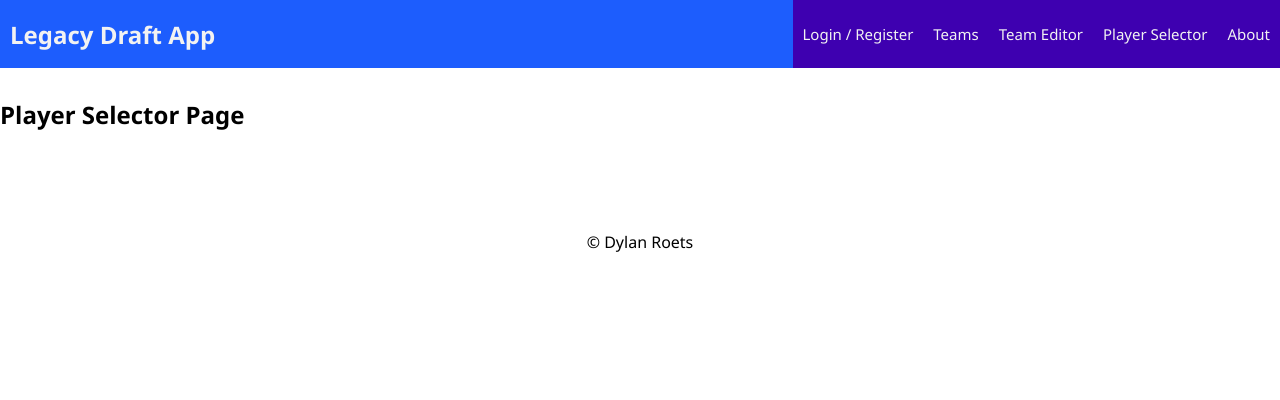
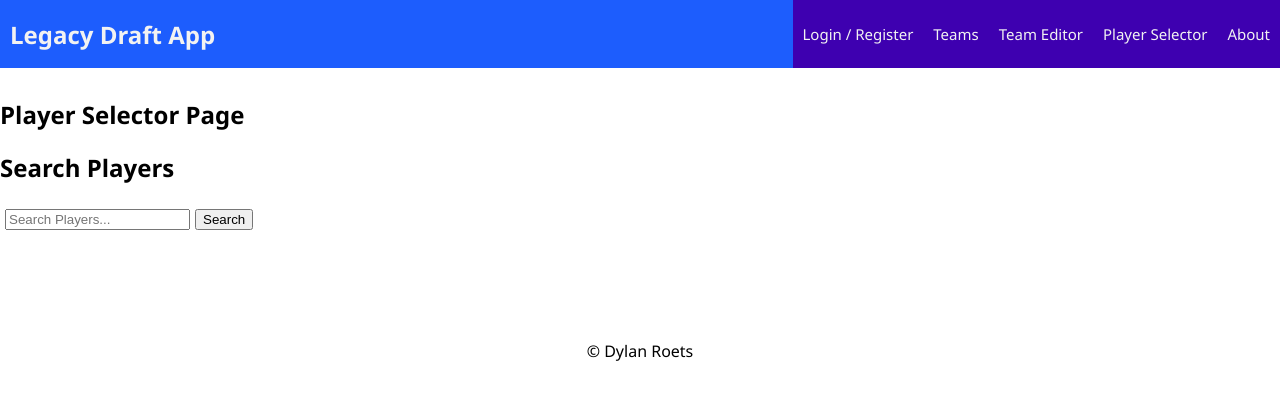
Before and after one commit to dylanroets/Legacy-Draft-App, a React (Create React App) app: page /#/player-selector in a window 1280 px wide. Shown: the top 400 px of the page. Built offline with nearby package versions, Linux system fonts and the light colour scheme; no server answers.

Commit message:
added inputs for search in player search

```diff
--- a/src/components/PlayerSelector/PlayerSelector.jsx
+++ b/src/components/PlayerSelector/PlayerSelector.jsx
@@ -1,18 +1,41 @@
 import React, { useState } from 'react';
 import {useSelector} from 'react-redux';
 
-// Basic functional component structure for React with default state
-// value setup. When making a new component be sure to replace the
-// component name TemplateFunction with the name for the new component.
+
 function PlayerSelector() {
-  // Using hooks we're creating local state for a "heading" variable with
-  // a default value of 'Functional Component'
+
 const store = useSelector((store) => store);
 
+const [playerSearch, setPlayerSearch] = useState('');
+
+const searchPlayers = (event) => {
+  event.preventDefault();
+  console.log('player searching for: ', playerSearch);
+  // dispatch({
+  //     type: 'GET_SEARCH',
+  //     payload: playerSearch,
+  // });
+  setPlayerSearch('');
+};
+
     return (
-        <div>
-        <h2>Player Selector Page</h2>
-        </div>
+        <>
+          <h2>Player Selector Page</h2>
+          <form onSubmit={searchPlayers}>
+                <h2>Search Players</h2>
+                <input
+                    className="search-field"
+                    type="text"
+                    required
+                    value={playerSearch}
+                    onChange={(event) => {
+                    setPlayerSearch(event.target.value);
+                    }}
+                    placeholder="Search Players..."
+                />
+                <button type='submit'>Search</button>
+            </form>
+        </>
     );
 }
 
```
